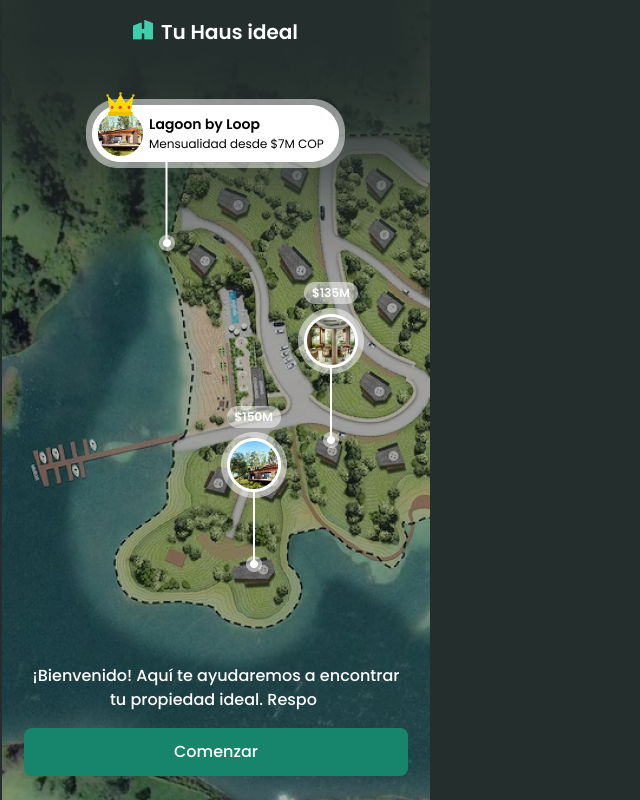
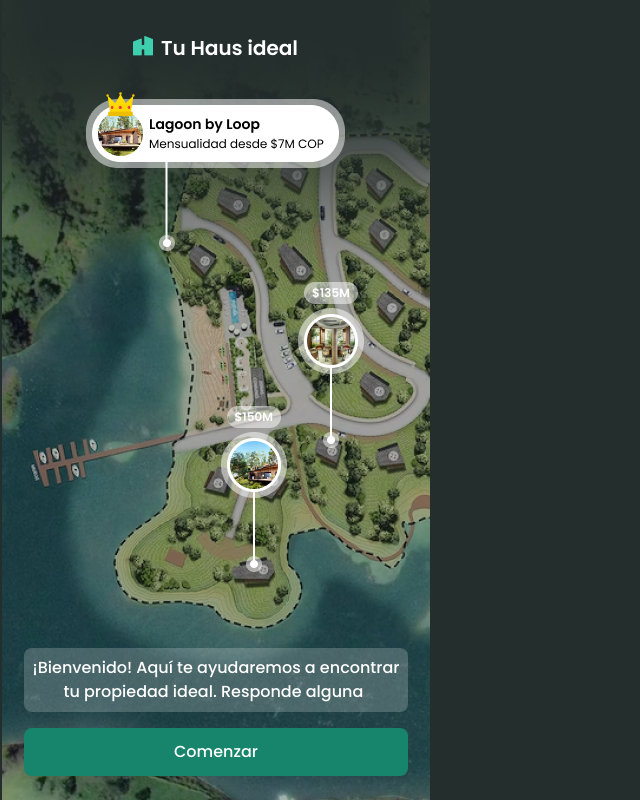
Before and after one commit to teffcode/tu-haus-ideal, a React (Vite) app: page / in a window 1280 px wide. Shown: the whole page, without its empty margins (0-640 px from the left). Built offline with nearby package versions, Linux system fonts and the light colour scheme.

Commit message:
fix: speed & background img

```diff
--- a/src/pages/YourIdealHaus/index.jsx
+++ b/src/pages/YourIdealHaus/index.jsx
@@ -13,7 +13,7 @@
     let html = document.getElementById('text').innerHTML
     let attr = tag.setAttribute('data', html)
     let txt = tag.getAttribute('data')
-    let speed = 80
+    let speed = 70
 
     const typeWriter = () => {
       if (i <= txt.length) {
--- a/src/pages/YourIdealHaus/styles.css
+++ b/src/pages/YourIdealHaus/styles.css
@@ -6,7 +6,8 @@
 }
 
 .welcome__text p {
-  @apply inline-block overflow-hidden;
+  @apply inline-block overflow-hidden rounded-lg p-2;
+  background-color: rgba(255, 255, 255, 0.2);
 }
 
 .welcome__text p:after {
```
Also changed, not shown: src/assets/welcome.png.
